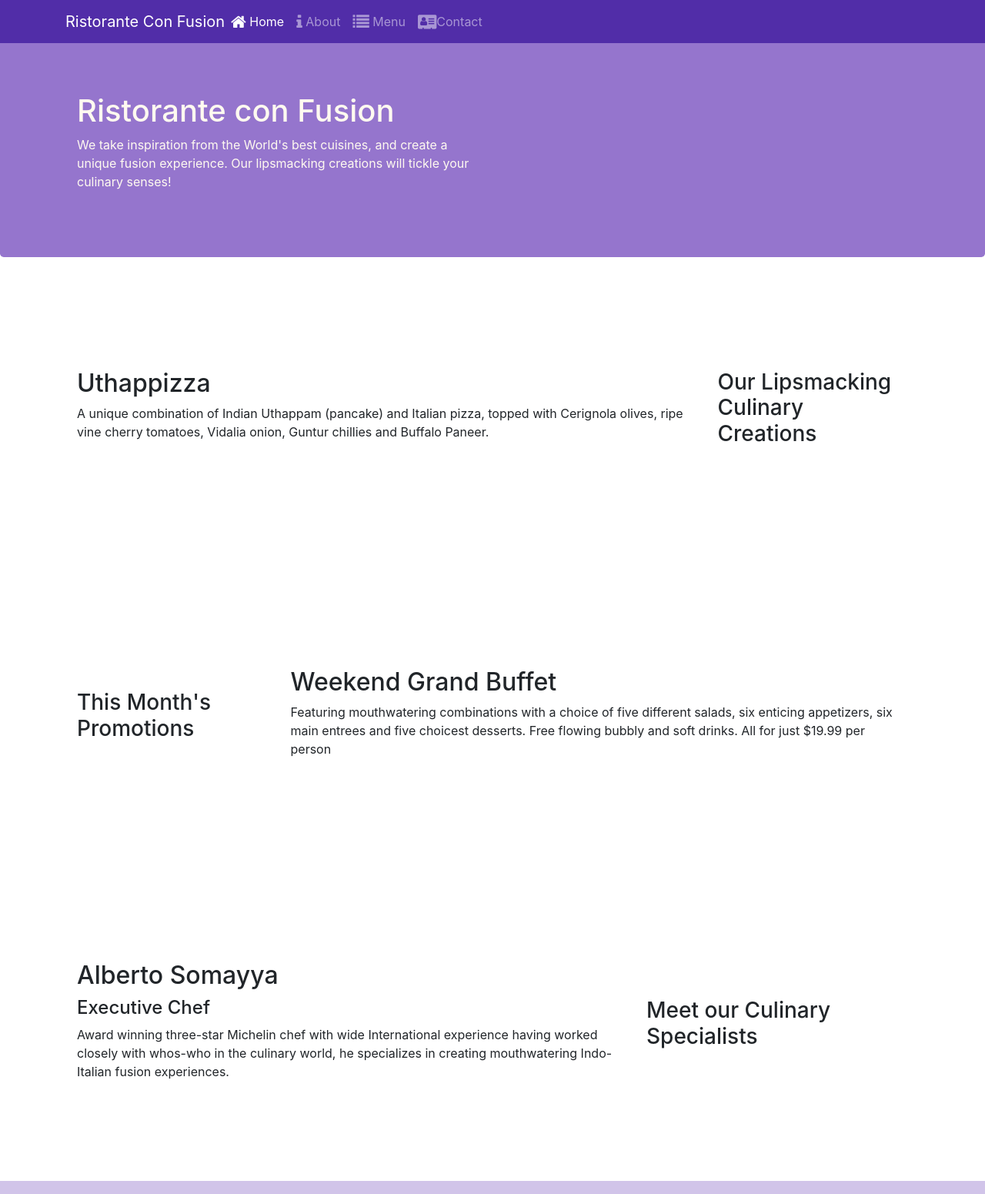
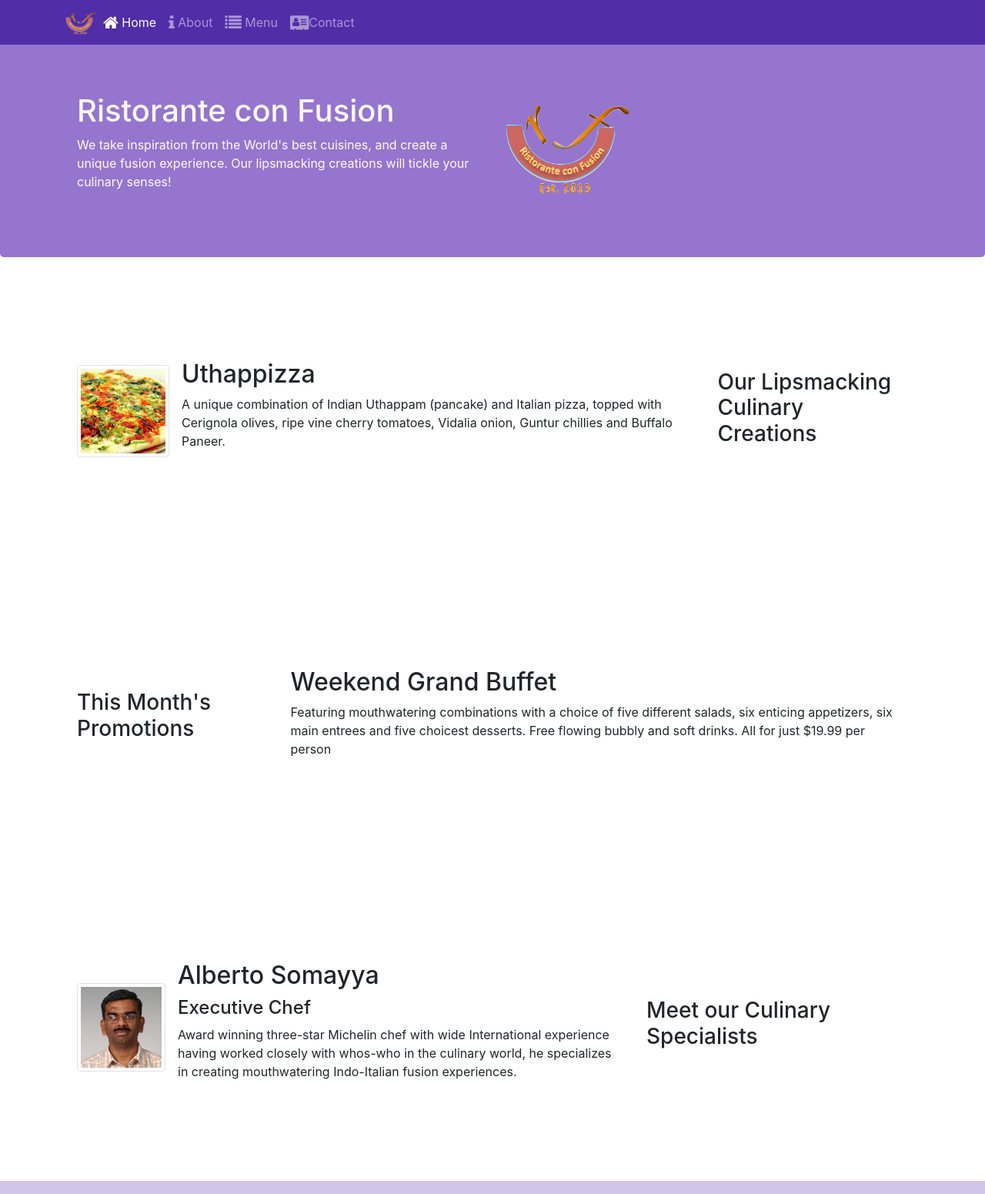
Before and after one commit to lokeshkeelisetti/BootstrapConfusion, a website: page index.html in a window 1280 px wide. Shown: the top 1551 px of the page at 77% size. Drawn offline with nearby package versions, Linux system fonts and the light colour scheme.

Commit message:
images and media

```diff
--- a/index.html
+++ b/index.html
@@ -21,7 +21,7 @@
             <button class="navbar-toggler" type="button" data-toggle="collapse" data-target="#Navbar">
                 <span class="navbar-toggler-icon"></span>
             </button>
-            <a class="navbar-brand mr-auto" href="#">Ristorante Con Fusion</a>
+            <a class="navbar-brand mr-auto" href="#"><img src="img/logo.png" height="30" width="41"></a>
             <div class="collapse navbar-collapse" id="Navbar">
                 <ul class="navbar-nav mr-auto">
                     <li class="nav-item active"><a class="nav-link" href="#"><span class="fa fa-home fa-lg"></span> Home</a></li>
@@ -39,7 +39,8 @@
                     <h1>Ristorante con Fusion</h1>
                     <p>We take inspiration from the World's best cuisines, and create a unique fusion experience. Our lipsmacking creations will tickle your culinary senses!</p>
                 </div>
-                <div class="col-12 col-sm-6">
+                <div class="col-12 col-sm align-self-center">
+                    <img src="img/logo.png" class="img-fliud">
                 </div>
             </div>
         </div>
@@ -51,8 +52,14 @@
                 <h3>Our Lipsmacking Culinary Creations</h3>
             </div>
             <div class="col col-sm order-sm-first col-md">
-                <h2>Uthappizza</h2>
-                <p>A unique combination of Indian Uthappam (pancake) and Italian pizza, topped with Cerignola olives, ripe vine cherry tomatoes, Vidalia onion, Guntur chillies and Buffalo Paneer.</p>
+                <div class="media">
+                    <img class="d-flex mr-3 img-thumbnail align-self-center"
+                        src="img/uthappizza.png" alt="uthappizza">
+                    <div class="media-body">
+                        <h2 class="mt-0">Uthappizza</h2>
+                        <p>A unique combination of Indian Uthappam (pancake) and Italian pizza, topped with Cerignola olives, ripe vine cherry tomatoes, Vidalia onion, Guntur chillies and Buffalo Paneer.</p>
+                    </div>
+                </div>
             </div>
         </div>
 
@@ -72,9 +79,15 @@
                 <h3>Meet our Culinary Specialists</h3>
             </div>
             <div class="col col-sm order-sm-first col-md">
-                <h2>Alberto Somayya</h2>
-                <h4>Executive Chef</h4>
-                <p>Award winning three-star Michelin chef with wide International experience having worked closely with whos-who in the culinary world, he specializes in creating mouthwatering Indo-Italian fusion experiences. </p>
+                <div class="media">
+                    <img class="d-flex mr-3 img-thumbnail align-self-center"
+                    src="img/alberto.png" alt="alberto">
+                    <div class="media-body">
+                        <h2 class="mt-0">Alberto Somayya</h2>
+                        <h4>Executive Chef</h4>
+                        <p>Award winning three-star Michelin chef with wide International experience having worked closely with whos-who in the culinary world, he specializes in creating mouthwatering Indo-Italian fusion experiences. </p>
+                    </div>
+                </div>
             </div>
         </div>
     </div>
```
Also changed, not shown: aboutus.html (+3 -2 lines), contactus.html (+3 -2 lines), img/alberto.png (added), img/buffet.png (added), img/logo.png (added), img/uthappizza.png (added), 1 other file.
